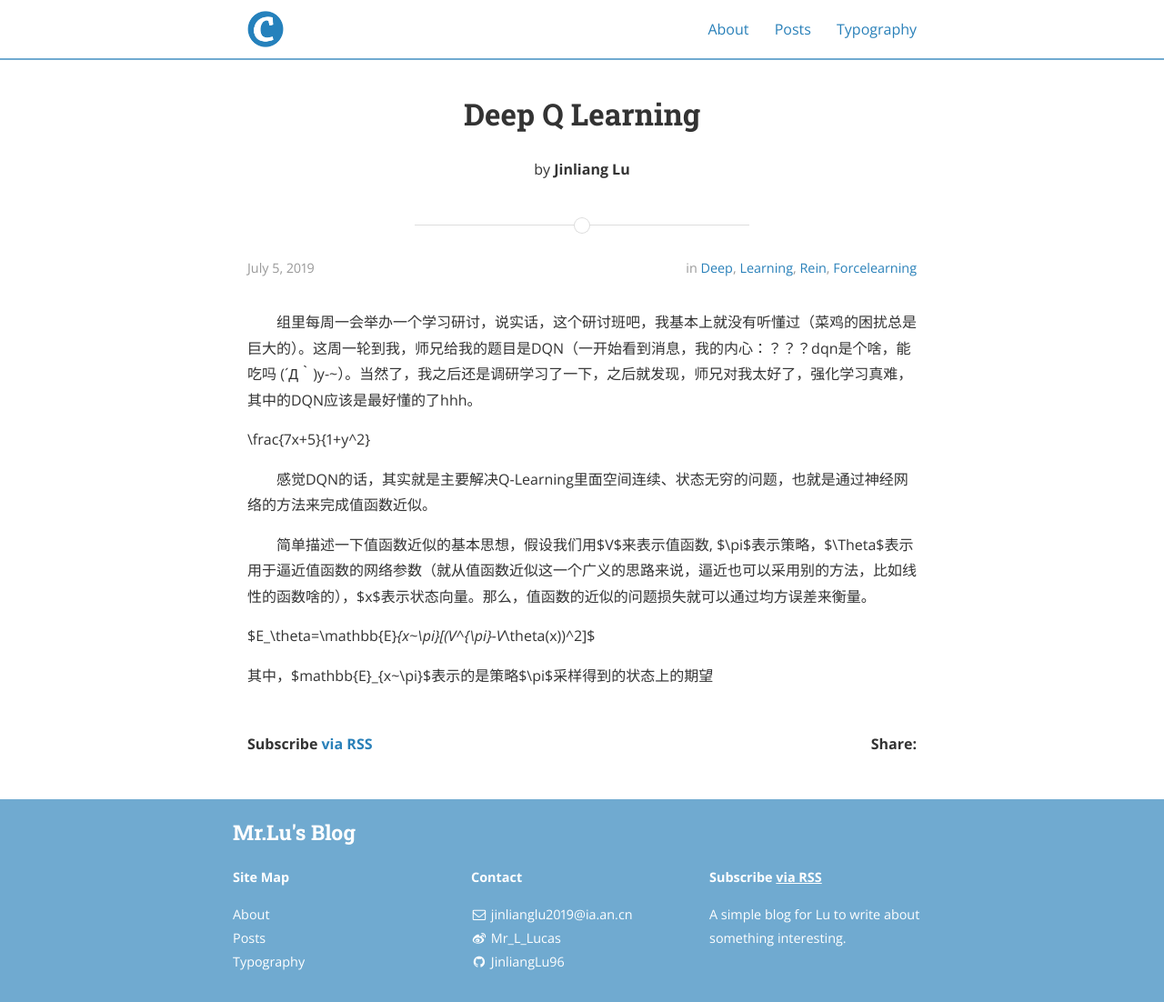
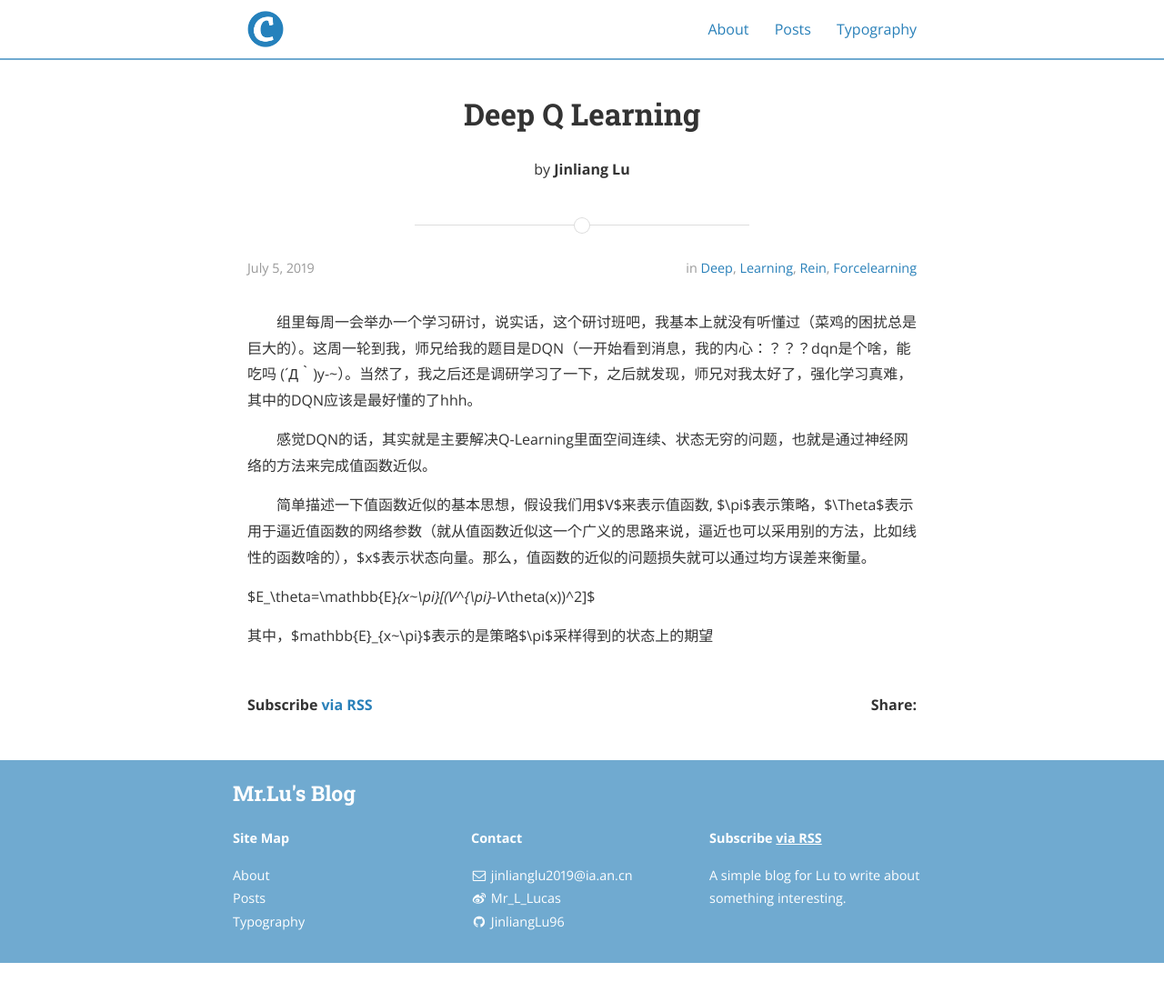
Before and after one commit to JinliangLu96/JinliangLu96.github.io, a Jekyll site: the page built from _posts/2015-04-18-dummy.markdown, in a window 1280 px wide. Shown: the whole page at 91% size. Built offline with Jekyll 4.4.1, drawn with Linux system fonts in a browser that asks for light colours; nearby versions of some CDN libraries; after the commit the page ends 1059 px from its top, so only the background shows below that.

Commit message:
Update 2015-04-18-dummy.markdown

```diff
--- a/_posts/2015-04-18-dummy.markdown
+++ b/_posts/2015-04-18-dummy.markdown
@@ -5,10 +5,9 @@ date:   2019-07-05 08:43:59
 author: Jinliang Lu
 categories: Deep Learning Rein forceLearning
 ---
+<script type="text/javascript" async src="https://cdn.mathjax.org/mathjax/latest/MathJax.js?config=TeX-MML-AM_CHTML"> </script>
 
 &emsp;&emsp;组里每周一会举办一个学习研讨，说实话，这个研讨班吧，我基本上就没有听懂过（菜鸡的困扰总是巨大的）。这周一轮到我，师兄给我的题目是DQN（一开始看到消息，我的内心：？？？dqn是个啥，能吃吗 (´Д｀)y-~）。当然了，我之后还是调研学习了一下，之后就发现，师兄对我太好了，强化学习真难，其中的DQN应该是最好懂的了hhh。
-
-\frac{7x+5}{1+y^2}
 
 &emsp;&emsp;感觉DQN的话，其实就是主要解决Q-Learning里面空间连续、状态无穷的问题，也就是通过神经网络的方法来完成值函数近似。
 
```
